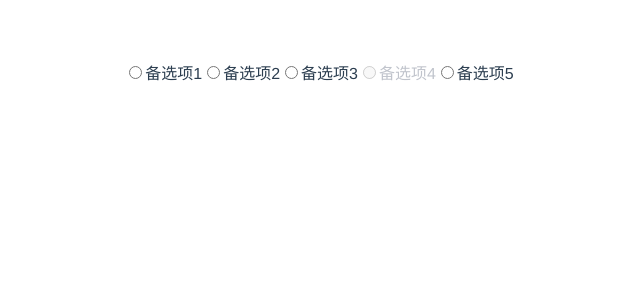
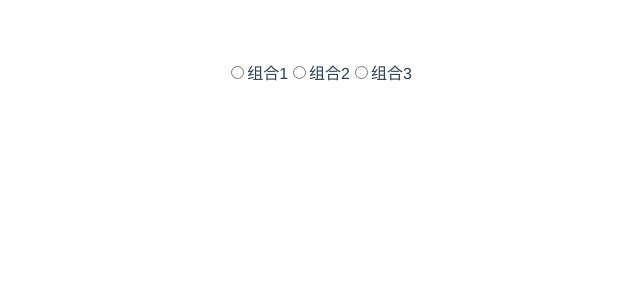
Before and after one commit to ShiRouMi/fe-ui, a Vue app: page / in a window 1280 px wide. Shown: the top 300 px of the page, without its empty margins (321-961 px from the left). Built offline with nearby package versions, Linux system fonts and the light colour scheme.

Commit message:
radio undone

```diff
--- a/src/App.vue
+++ b/src/App.vue
@@ -1,20 +1,21 @@
 <template>
   <div id="app">
-    <fe-radio v-model="radio" label="123">备选项1</fe-radio>
+    <!-- <fe-radio v-model="radio" label="123">备选项1</fe-radio>
     <fe-radio v-model="radio" label="456">备选项2</fe-radio>
     <fe-radio v-model="radio" label="789">备选项3</fe-radio>
     <fe-radio v-model="radio1" disabled label="选中且禁用">备选项4</fe-radio>
-    <fe-radio v-model="radio" label="000" size="mini">备选项5</fe-radio>
-    <!-- <fe-radio-group v-model="radio2">
+    <fe-radio v-model="radio" label="000" border size="medium">备选项5</fe-radio>
+    <fe-radio v-model="radio" label="111" border size="small">备选项6</fe-radio>
+    <fe-radio v-model="radio" label="222" border size="mini">备选项7</fe-radio> -->
+    <fe-radio-group v-model="radio2">
       <fe-radio :label="1">组合1</fe-radio>
       <fe-radio :label="2">组合2</fe-radio>
       <fe-radio :label="3">组合3</fe-radio>
-    </fe-radio-group> -->
+    </fe-radio-group>
   </div>
 </template>
 
 <script>
-// import {FeRadio, FeRadioGroup} from './components/Radio'
 import FeRadio from './components/Radio'
 import FeRadioGroup from './components/RadioGroup'
 export default {
--- a/src/components/Radio/radio.vue
+++ b/src/components/Radio/radio.vue
@@ -1,18 +1,20 @@
 <template>
-  <label>
+  <label class="fe-radio"
+    :class="[
+    radioSize ? `fe-radio__${radioSize}` : '',
+    {
+      'is-border': border
+    }]">
     <span class="fe-radio__input">
       <input type="radio"
       :name="name"
-      :disabled="disabled"
-      :class="[
-        radioSize ? `fe-radio__${radioSize}` : ''
-      ]"
+      :disabled="isDisabled"
       :value="label"
       v-model="model"
     />
     </span>
     <span class="fe-radio__span"
-      :class="[disabled ? 'fe-radio__disabled' : '']">
+      :class="[isDisabled ? 'fe-radio__disabled' : '']">
       <slot></slot>
     </span>
   </label>
@@ -21,6 +23,7 @@
 <script>
 export default {
   name: 'FeRadio',
+  componentName: 'FeRadio',
   props: {
     value: {},
     label: [String, Number, Boolean],
@@ -29,26 +32,42 @@ export default {
     size: String,
     name: String
   },
+  data: function () {
+    return {
+      radioGroup: null
+    }
+  },
   computed: {
     isGroup: function () {
-      if(this.$parent) {
-        this._radioGroup = this.$parent
-        return true
+      let parent = this.$parent
+      while(this.$parent) {
+        if(parent.$options.componentName !== 'FeRadioGroup') {
+          parent = parent.$parent
+        } else {
+          this.radioGroup = parent
+          return true
+        }
       }
       return false
+    },
+    isDisabled: function () {
+      return this.isGroup
+        ? this.$parent.disabled || this.disabled
+        : this.disabled
     },
     model: {
       get() {
         // 这里为什么不能是 this.label
-        return this.isGroup ? this._radioGroup.value : this.value
+        return this.isGroup
+          ? this.radioGroup.value
+          : this.value
       },
       set(val) {
         if (this.isGroup) {
-
+          // this.radioGroup.$emit('input', val)
         } else {
           this.$emit('input', val)
         }
-
       }
     },
     radioSize: function () {
@@ -63,8 +82,25 @@ export default {
 }
 </script>
 
-<style>
+<style lang="scss">
 .fe-radio__disabled {
   color: #c0c4cc
 }
+.is-border {
+  border: 1px solid #ccc;
+}
+.fe-radio {
+  &__mini {
+    padding: 6px 15px 0 10px;
+    height: 28px;
+  }
+  &__small {
+    padding: 8px 15px 0 10px;
+    height: 32px;
+  }
+  &__medium {
+    padding: 10px 20px 0 10px;
+    height: 36px;
+  }
+}
 </style>
```
